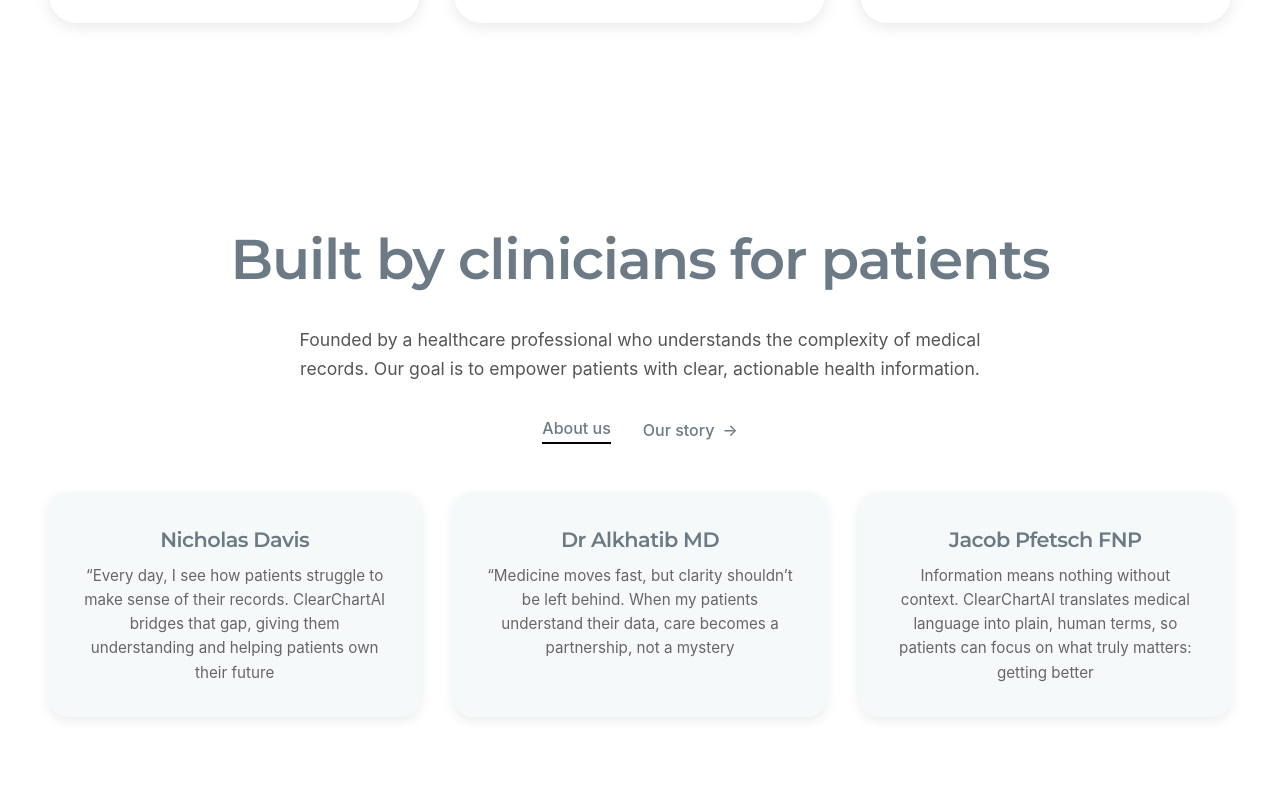
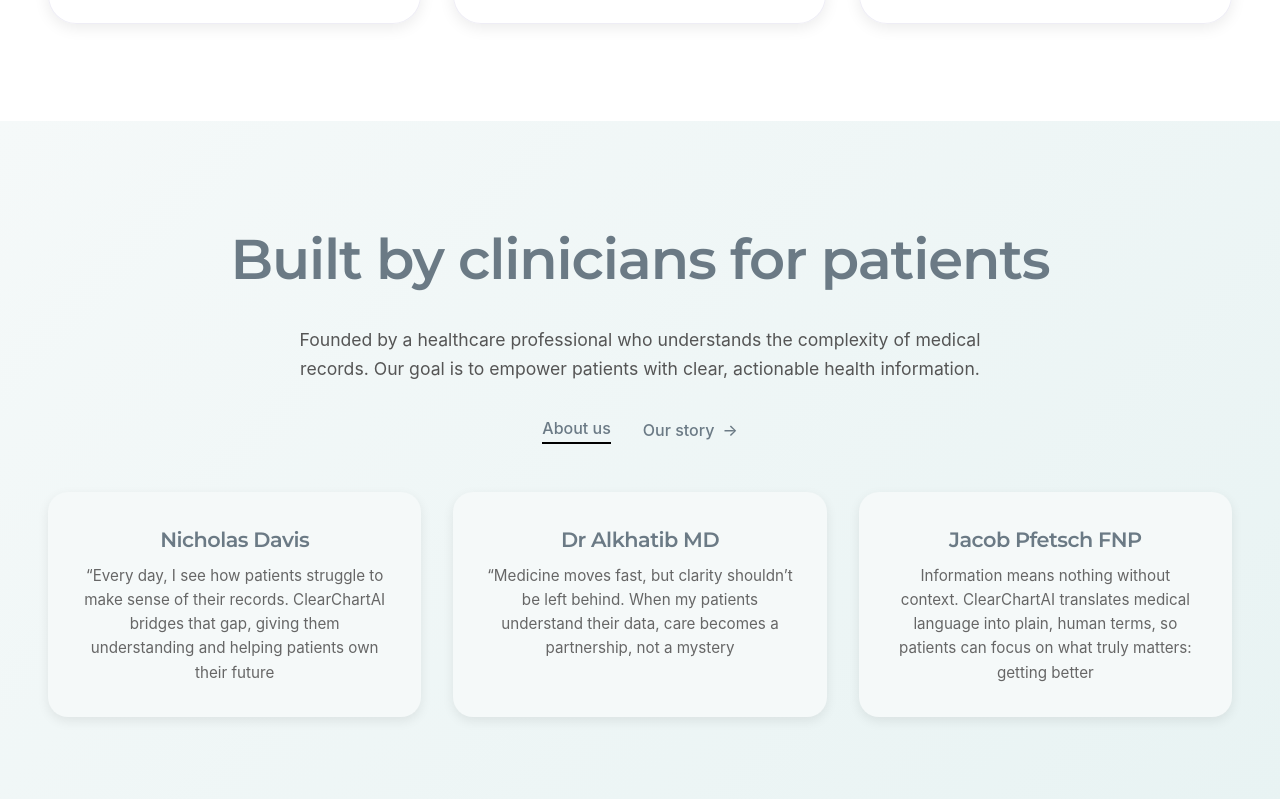
Before and after one commit to ClearChartAI/ccai_medrag_1, a React (Vite) app in the folder frontend/: page / in a window 1280 px wide. Shown: the part 2621-3420 px from the top of the page. Built offline with nearby package versions, Linux system fonts and the light colour scheme; no server answers.

Commit message:
Update Mission section background color

```diff
--- a/frontend/src/components/Mission.css
+++ b/frontend/src/components/Mission.css
@@ -1,6 +1,6 @@
 .mission-section {
     padding: 6rem 3rem;
-    background: #FFFFFF;
+    background: linear-gradient(135deg, #F5F9F9 0%, #E8F3F3 100%);
 }
 
 .mission-container {
```
